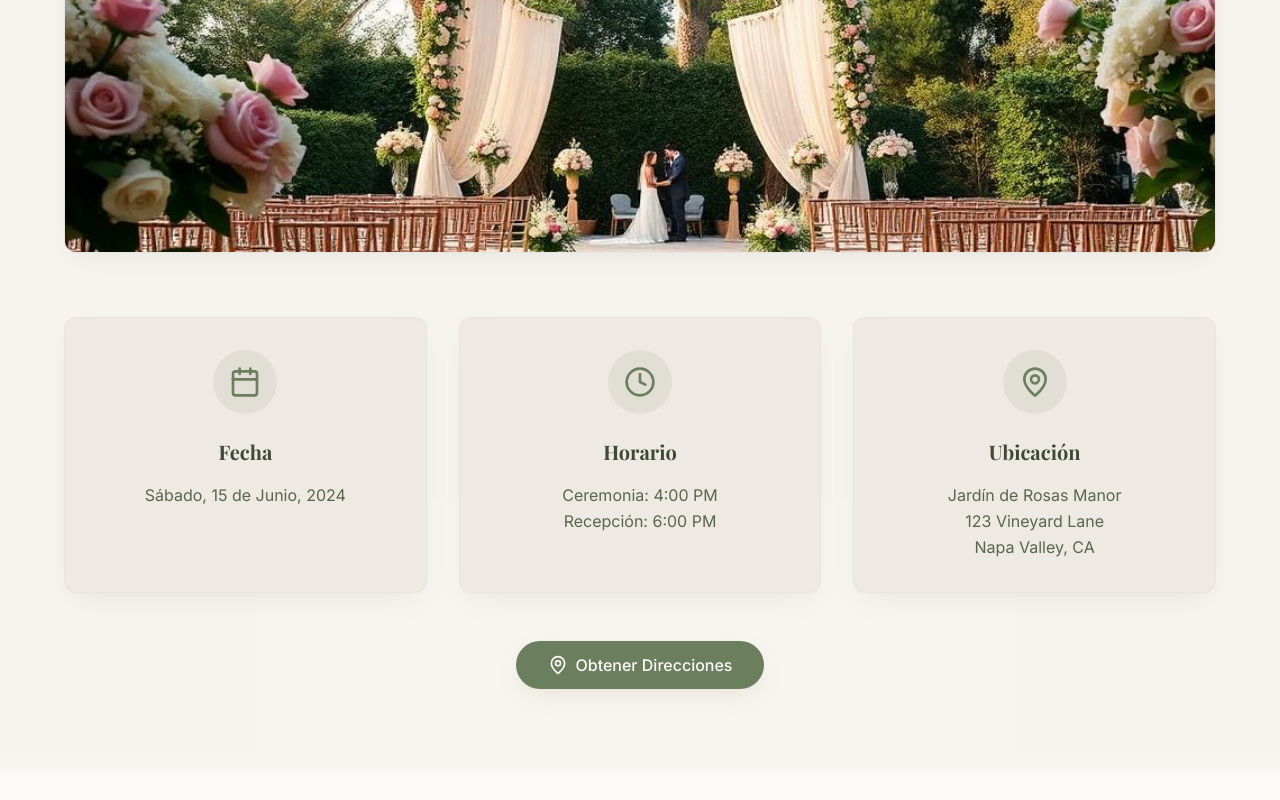
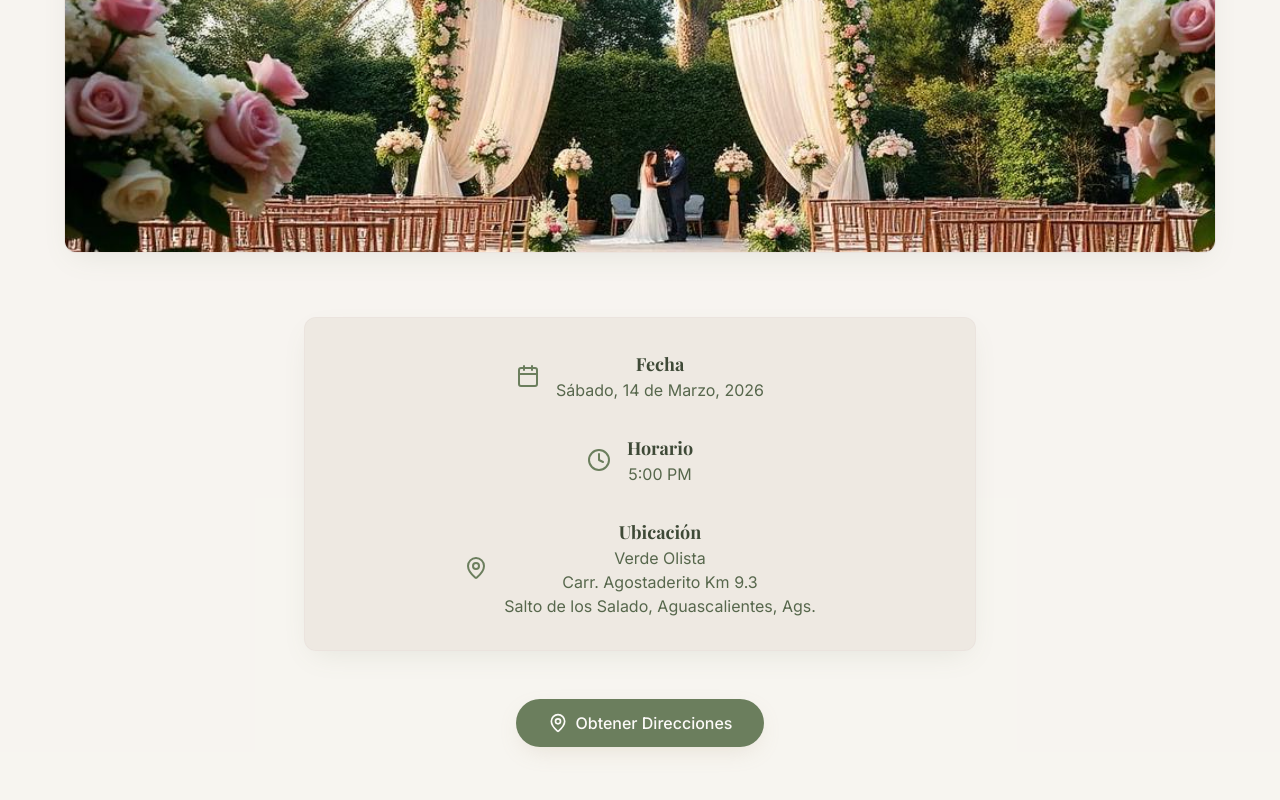
Before and after one commit to MawCeron/invitacion, a React (Vite) app: page / in a window 1280 px wide. Shown: the part 2043-2843 px from the top of the page. Built offline with nearby package versions, Linux system fonts and the light colour scheme.

Commit message:
Update event details
Modify event details to reflect the new date, time, and location. Remove the ceremony time and consolidate all information into a single card within the "Cuándo y Dónde?" section.

```diff
--- a/src/components/CountdownTimer.tsx
+++ b/src/components/CountdownTimer.tsx
@@ -10,8 +10,8 @@ const CountdownTimer = () => {
   });
 
   useEffect(() => {
-    // Set wedding date - June 15th, 2024
-    const weddingDate = new Date('2024-06-15T16:00:00').getTime();
+    // Set wedding date - March 14th, 2026
+    const weddingDate = new Date('2026-03-14T17:00:00').getTime();
 
     const timer = setInterval(() => {
       const now = new Date().getTime();
--- a/src/components/EventDetails.tsx
+++ b/src/components/EventDetails.tsx
@@ -3,23 +3,6 @@ import { MapPin, Calendar, Clock } from 'lucide-react';
 import venuePhoto from '../assets/venue-photo.jpg';
 
 const EventDetails = () => {
-  const details = [
-    {
-      icon: Calendar,
-      title: 'Fecha',
-      info: 'Sábado, 15 de Junio, 2024'
-    },
-    {
-      icon: Clock,
-      title: 'Horario',
-      info: 'Ceremonia: 4:00 PM\nRecepción: 6:00 PM'
-    },
-    {
-      icon: MapPin,
-      title: 'Ubicación',
-      info: 'Jardín de Rosas Manor\n123 Vineyard Lane\nNapa Valley, CA'
-    }
-  ];
 
   return (
     <section className="py-20 px-4 bg-secondary/30">
@@ -44,32 +27,40 @@ const EventDetails = () => {
           </div>
         </div>
 
-        <div className="grid md:grid-cols-3 gap-8">
-          {details.map((detail, index) => {
-            const IconComponent = detail.icon;
+        {/* Event Details Card */}
+        <div className="romantic-card p-8 max-w-2xl mx-auto text-center hover-lift animate-fade-in">
+          <div className="space-y-8">
+            {/* Fecha */}
+            <div className="flex items-center justify-center space-x-4">
+              <Calendar className="w-6 h-6 text-primary" />
+              <div>
+                <h3 className="text-elegant text-lg font-semibold text-foreground">Fecha</h3>
+                <p className="text-muted-foreground">Sábado, 14 de Marzo, 2026</p>
+              </div>
+            </div>
 
-            return (
-              <div
-                key={detail.title}
-                className="romantic-card p-8 text-center hover-lift"
-                style={{ animationDelay: `${index * 0.1}s` }}
-              >
-                <div className="flex justify-center mb-6">
-                  <div className="w-16 h-16 rounded-full bg-primary/10 flex items-center justify-center">
-                    <IconComponent className="w-8 h-8 text-primary" />
-                  </div>
-                </div>
+            {/* Horario */}
+            <div className="flex items-center justify-center space-x-4">
+              <Clock className="w-6 h-6 text-primary" />
+              <div>
+                <h3 className="text-elegant text-lg font-semibold text-foreground">Horario</h3>
+                <p className="text-muted-foreground">5:00 PM</p>
+              </div>
+            </div>
 
-                <h3 className="text-elegant text-xl font-semibold text-foreground mb-4">
-                  {detail.title}
-                </h3>
-
-                <p className="text-muted-foreground leading-relaxed whitespace-pre-line">
-                  {detail.info}
+            {/* Ubicación */}
+            <div className="flex items-center justify-center space-x-4">
+              <MapPin className="w-6 h-6 text-primary" />
+              <div>
+                <h3 className="text-elegant text-lg font-semibold text-foreground">Ubicación</h3>
+                <p className="text-muted-foreground">
+                  Verde Olista<br />
+                  Carr. Agostaderito Km 9.3<br />
+                  Salto de los Salado, Aguascalientes, Ags.
                 </p>
               </div>
-            );
-          })}
+            </div>
+          </div>
         </div>
 
         {/* Map/Directions Button */}
```
